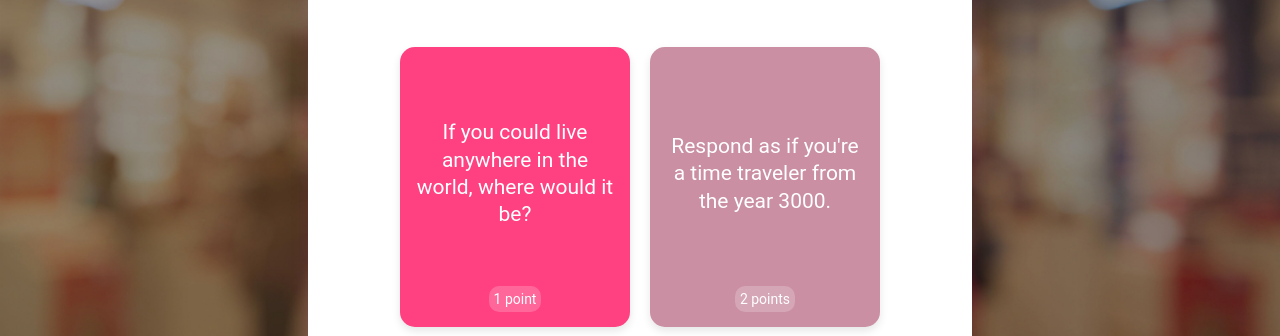
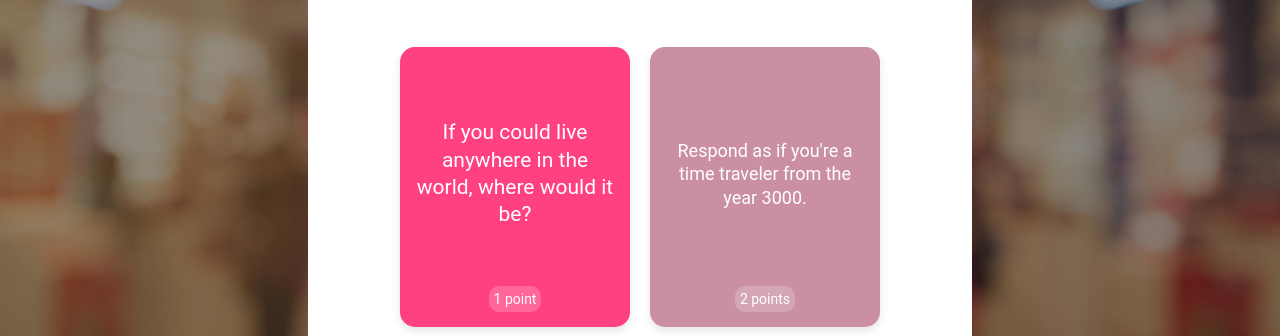
Before and after one commit to jtr4in/get-to-know-you, a plain HTML site: page index.html in a window 1280 px wide. Both pictures are taken after a click on the button "Start Game". Shown: the part 233-569 px from the top of the page. Drawn offline with nearby package versions, Linux system fonts and the light colour scheme.

Commit message:
Update index.html

```diff
--- a/index.html
+++ b/index.html
@@ -207,7 +207,7 @@
                     <div style="text-align: center; background-color: rgba(255,255,255,0.2); padding: 5px; border-radius: 10px; font-size: 14px;">1 point</div>
                 </div>
                 <div id="flipped-card" class="card" style="width: 200px; height: 220px; background-color: #4B0082; color: white; display: flex; flex-direction: column; justify-content: space-between; border-radius: 15px; padding: 15px; box-shadow: 0 4px 8px rgba(0,0,0,0.1);">
-                    <div id="challenge" style="font-size: 21px; text-align: center; flex-grow: 1; display: flex; align-items: center; justify-content: center;"></div>
+                    <div id="challenge" style="font-size: 18px; text-align: center; flex-grow: 1; display: flex; align-items: center; justify-content: center;"></div>
                     <div id="complete-text" style="text-align: center; background-color: rgba(255,255,255,0.2); padding: 5px; border-radius: 10px; font-size: 14px;"></div>
                 </div>
             </div>
```
